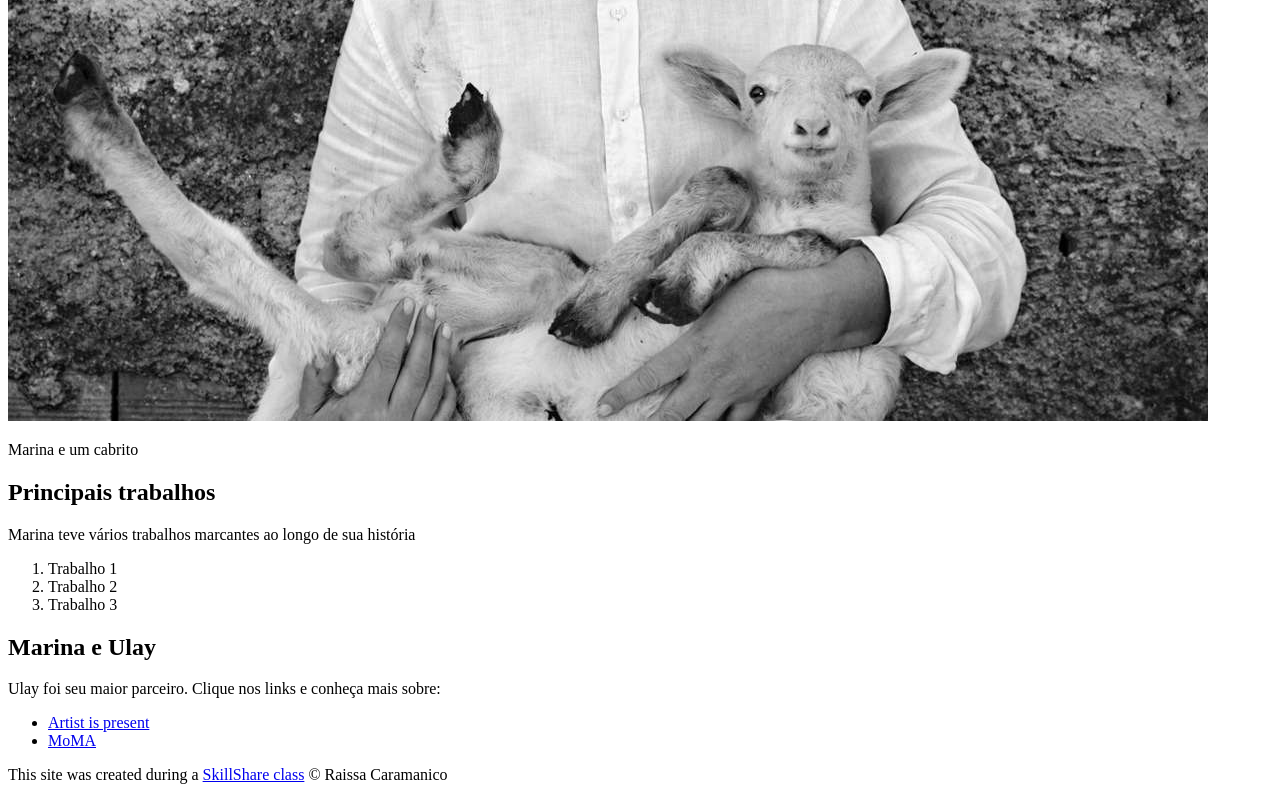
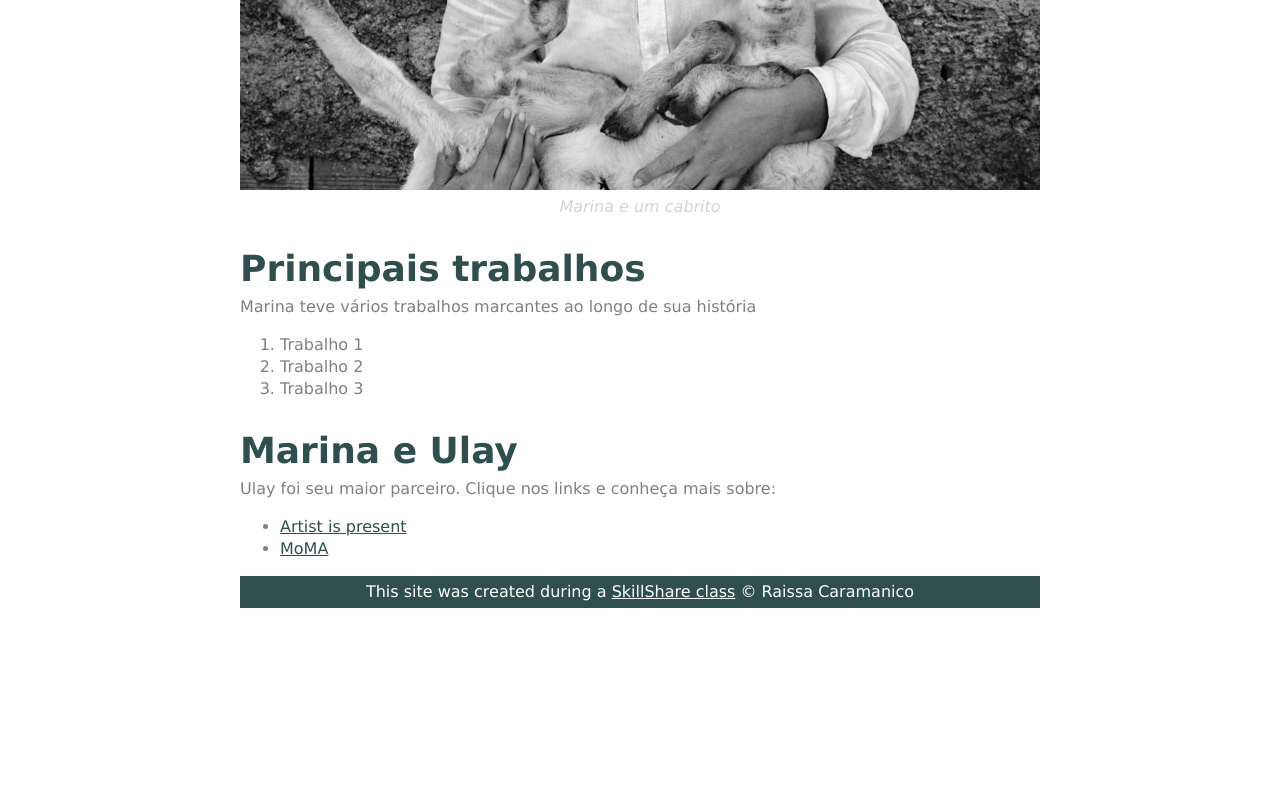
Before and after one commit to raissabc/art-marina, a plain HTML site: page index.html in a window 1280 px wide. Shown: the part 1044-1844 px from the top of the page. After the commit the page ends 1672 px from the top, so only its background shows below. Drawn offline with Linux system fonts and the light colour scheme; a web font is replaced by a local one.

Commit message:
Wrote the CSS for our website

```diff
--- /dev/null
+++ b/css/marina.css
@@ -0,0 +1,81 @@
+body{
+    margin: 0;
+    font-family:Verdana, Geneva, Tahoma, sans-serif;
+    color: grey;
+    font-size: 16px;
+    line-height: 22px;
+
+}
+header{
+    background-color: darkslategrey;
+    text-align: center;
+    padding-top: 50px;
+    padding-bottom: 50px;
+
+}
+
+header h1{
+    color: white;
+    font-family: 'Alkatra', cursive;
+    font-size: 44px;
+}
+
+header img{
+    border-radius: 170px;
+    width: 300px;
+    border: 10px solid white;
+}
+
+main{
+    max-width: 800px;
+    margin: 0 auto;
+    padding: 20px;
+}
+
+main img{
+    max-width: 100%;
+}
+
+h2{
+    font-size: 36px;
+    color: darkslategrey;
+    margin: 40px 0 10px;
+
+}
+
+a{
+    color: darkslategrey;
+}
+
+a:hover{
+    color: white;
+    background-color: blueviolet;
+}
+
+footer{
+    text-align: center;
+    color: white;
+    background-color: darkslategrey;
+    padding: 5px;
+
+}
+
+footer p{
+    margin: 0;
+}
+
+footer a{
+    color:white
+}
+
+footer a:hover{
+    opacity: .5;
+    background-color: transparent
+}
+
+p.caption{
+    color: lightgrey;
+    font-style: italic;
+    margin: 0;
+    text-align: center;
+}
--- a/index.html
+++ b/index.html
@@ -3,12 +3,19 @@
   <head>
     <title>Marina Abramovic</title>
     <link rel="icon" href="img/marina-avatar.jpeg" />
+    <link rel="stylesheet" type="text/css" href="css/marina.css" />
+    <link rel="preconnect" href="https://fonts.googleapis.com" />
+    <link rel="preconnect" href="https://fonts.gstatic.com" crossorigin />
+    <link
+      href="https://fonts.googleapis.com/css2?family=Alkatra&display=swap"
+      rel="stylesheet"
+    />
   </head>
   <body>
     <!--header element-->
     <header>
       <img src="img/marina-avatar.jpeg" />
-      <h1>Marina Abramovic</h1>
+      <h1>Marina Abramović</h1>
     </header>
 
     <!--main element-->
@@ -22,7 +29,7 @@
         possibilidades da mente.
       </p>
       <img src="img/marina-big.jpg" />
-      <p>Marina e um cabrito</p>
+      <p class="caption">Marina e um cabrito</p>
 
       <!-- Principais Trabalhos -->
       <h2>Principais trabalhos</h2>
```
